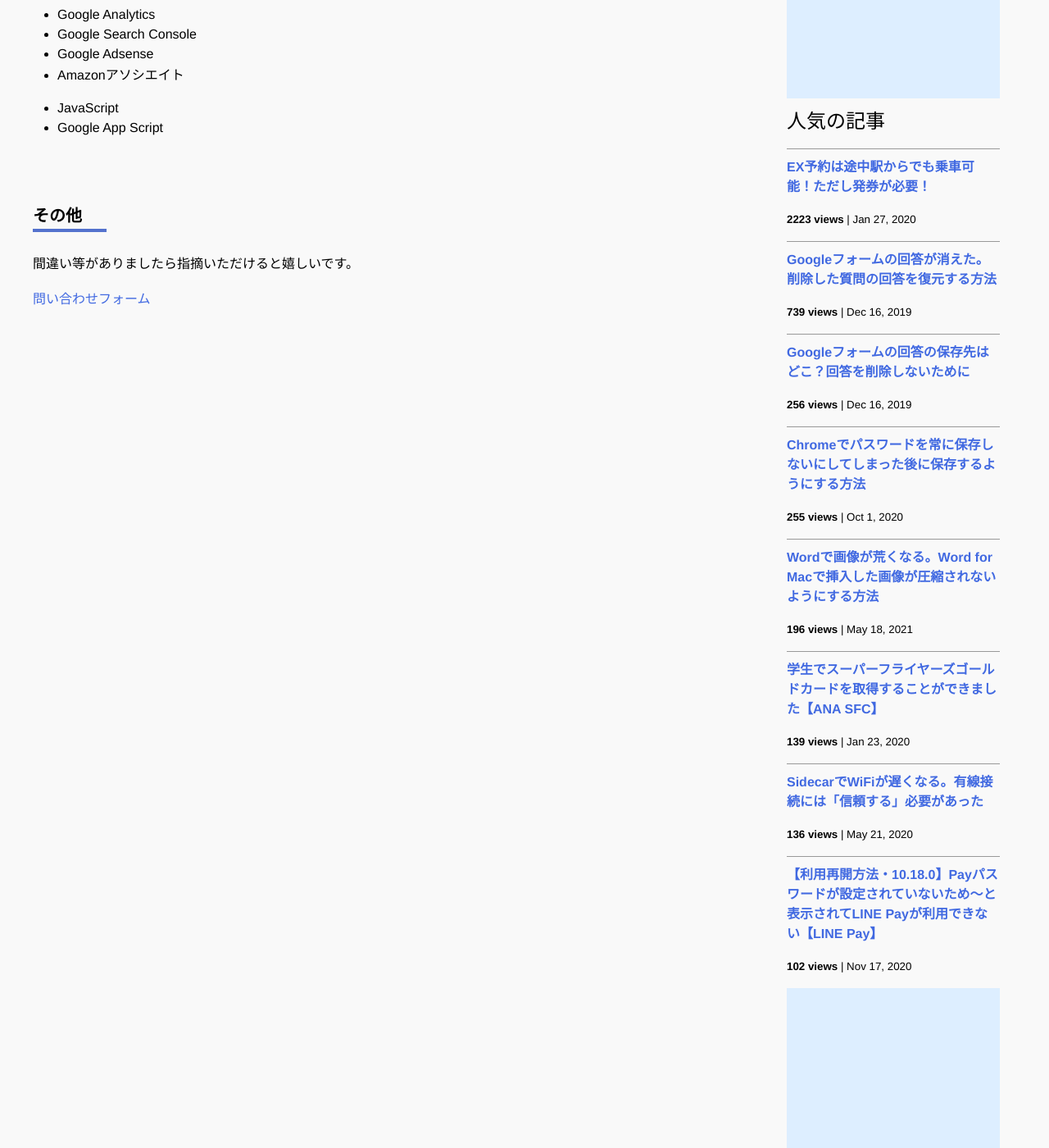
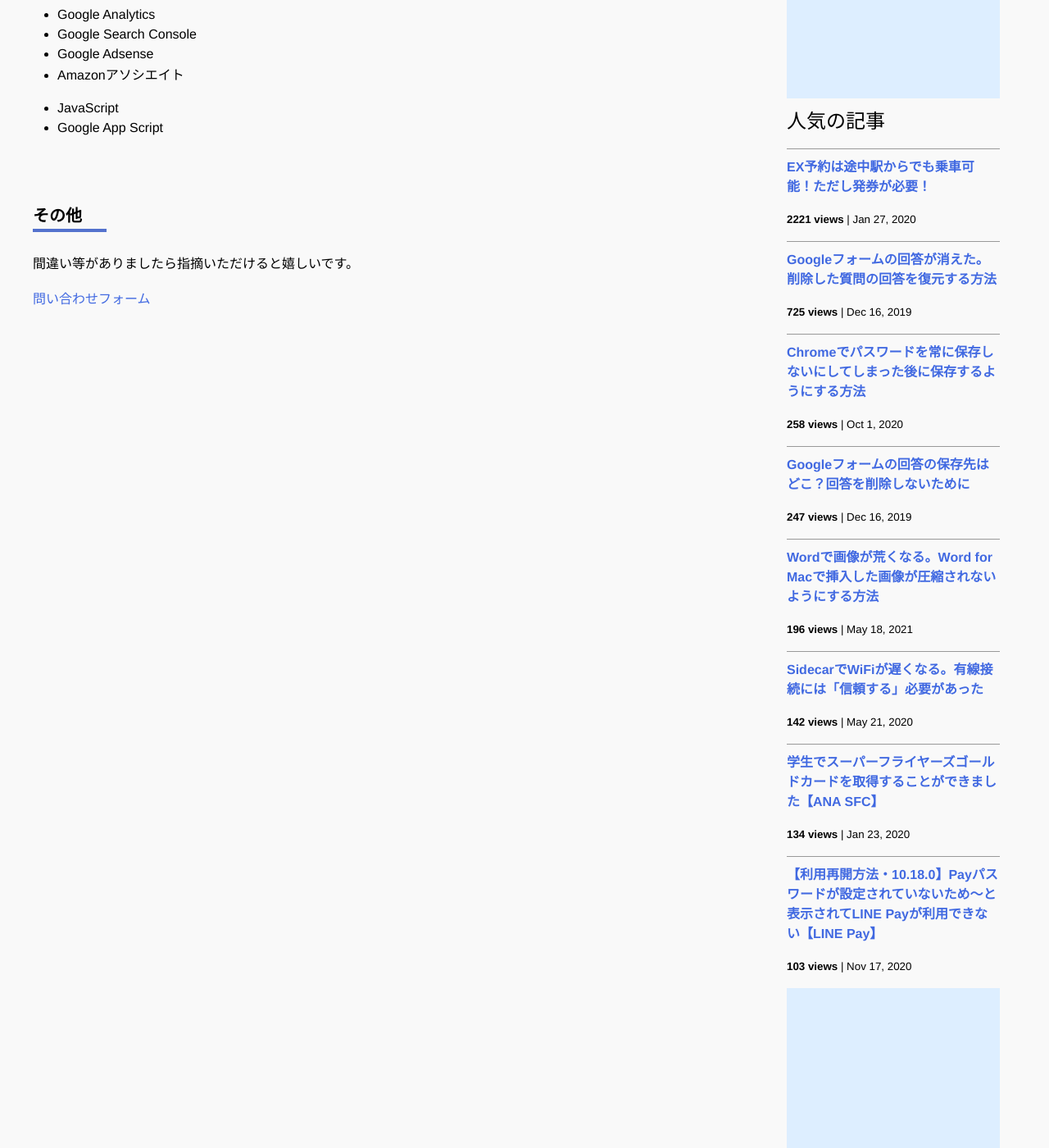
Before and after one commit to iwanaminami/shoyaiwaname, a Jekyll site: the page built from about.markdown, in a window 1280 px wide and 1400 px high, scrolled down 693 px. Shown: the whole window at 82% size. Built offline with Jekyll 4.4.1, drawn with Linux system fonts in a browser that asks for light colours; nearby versions of some CDN libraries; comment, search, counter and statistics services are not loaded.

Commit message:
a new commit message

```diff
--- a/_data/popularposts.yml
+++ b/_data/popularposts.yml
@@ -1,17 +1,17 @@
 side:
-  - view: 2223
+  - view: 2221
     url: /2020/01/27/ex-rideontheway.html
-  - view: 739
+  - view: 725
     url: /2019/12/16/restore-googleform.html
-  - view: 256
+  - view: 258
+    url: /2020/10/01/googlepassword.html
+  - view: 247
     url: /2019/12/16/googleform-answers.html
-  - view: 255
-    url: /2020/10/01/googlepassword.html
   - view: 196
     url: /2021/05/18/image-compression-word.html
-  - view: 139
+  - view: 142
+    url: /2020/05/21/sidecar-via-cable.html
+  - view: 134
     url: /2020/01/23/sfcgold.html
-  - view: 136
-    url: /2020/05/21/sidecar-via-cable.html
-  - view: 102
+  - view: 103
     url: /2020/11/17/linepay.html
```
